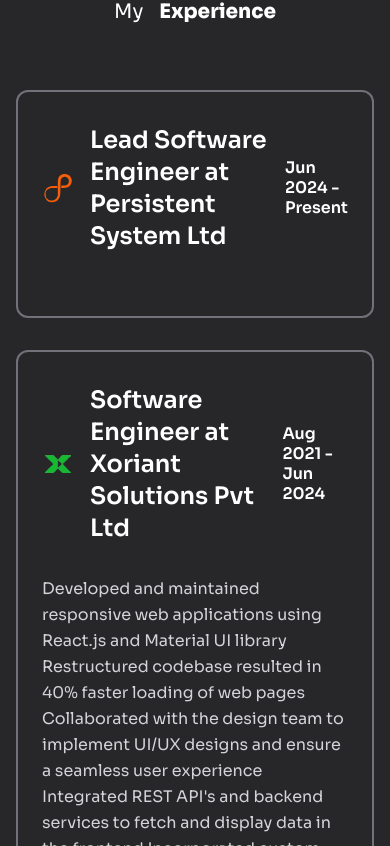
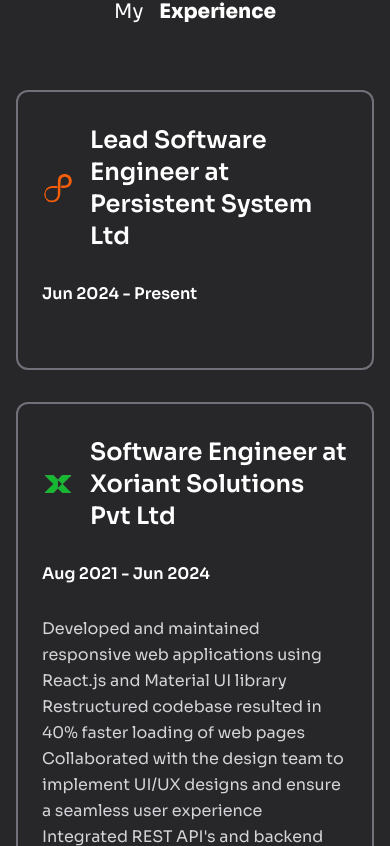
Before and after one commit to Vasant-Mestry-11/vasant-mestry-portfolio, a React (Vite) app: page / in a window 390 px wide. Shown: the part 2058-2904 px from the top of the page. Built offline with nearby package versions, Linux system fonts and the light colour scheme.

Commit message:
:zap: :art: :iphone: :lipstick: Experience

```diff
--- a/src/components/Company.jsx
+++ b/src/components/Company.jsx
@@ -5,18 +5,18 @@
     <div
       key={id}
       className="text-secondary flex flex-col border-2 border-zinc-500 rounded-xl px-6 py-8
-      w-[100%] gap-8 hover:bg-zinc-700 cursor-pointer"
+       gap-8 hover:bg-zinc-700 cursor-pointer"
     >
-      <span className="flex justify-between items-center w-[100%]">
+      <span className="flex justify-between flex-col gap-8 md:items-center md:flex-row w-[100%]">
         <span className="flex items-center ">
           <img src={logo} className="w-8 h-8" />
           <h4 className="text-secondary font-semibold text-2xl ms-4">
             {title}
           </h4>
         </span>
-        <p className="font-semibold">
+        <h6 className="font-semibold">
           {start} - {end}
-        </p>
+        </h6>
       </span>
       <p className="text-zinc-300 leading-relaxed">{description}</p>
     </div>
```
